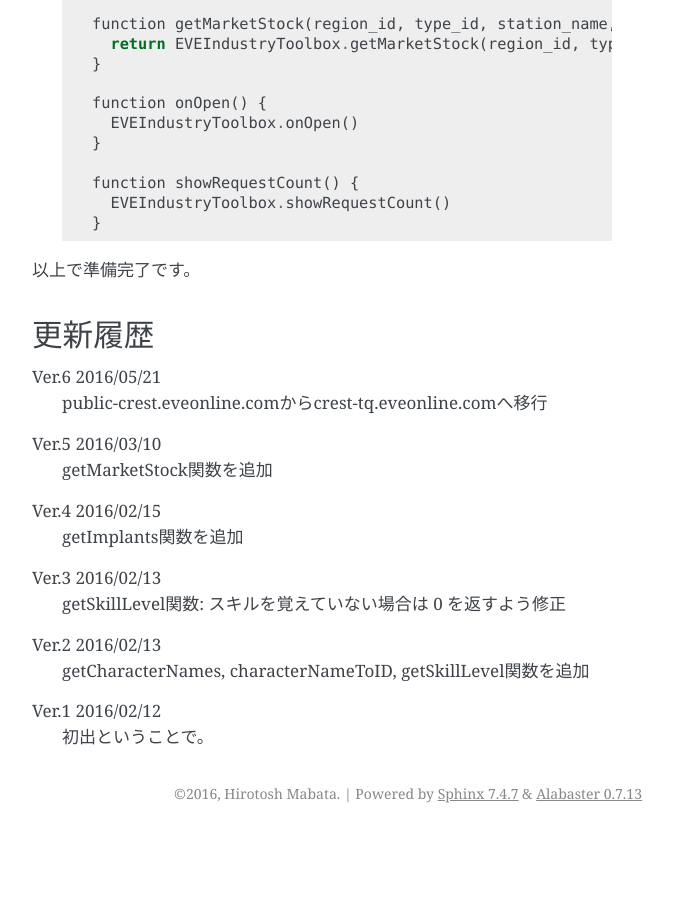
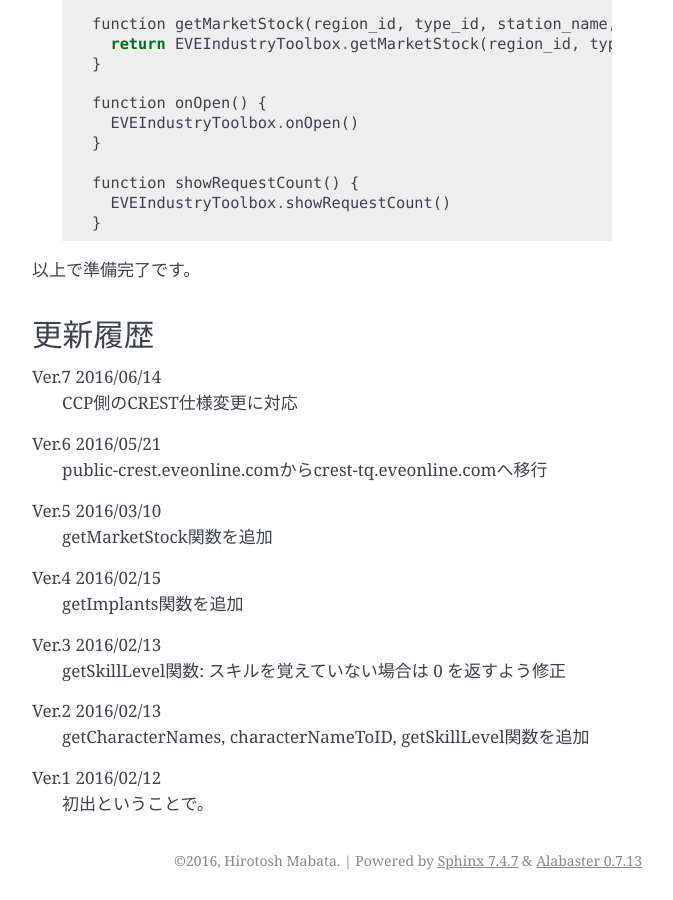
Before and after one commit to HirotoshMabata/eve-tools-doc, a Sphinx documentation site: the page built from source/industry_toolbox.rst, in a window 1280 px wide and 900 px high, scrolled down 2398 px. Shown: the whole window, without its empty margins (468-1141 px from the left). Built offline with Sphinx 7.4.7, drawn with Linux system fonts in a browser that asks for light colours; formulas are drawn with MathJax 3; before the commit the page ends 3231 px from its top, so only the background shows below that.

Commit message:
update to ver.7

```diff
--- a/source/industry_toolbox.rst
+++ b/source/industry_toolbox.rst
@@ -93,6 +93,9 @@
 
 更新履歴
 --------
+Ver.7 2016/06/14
+    CCP側のCREST仕様変更に対応
+
 Ver.6 2016/05/21
     public-crest.eveonline.comからcrest-tq.eveonline.comへ移行
 
```
